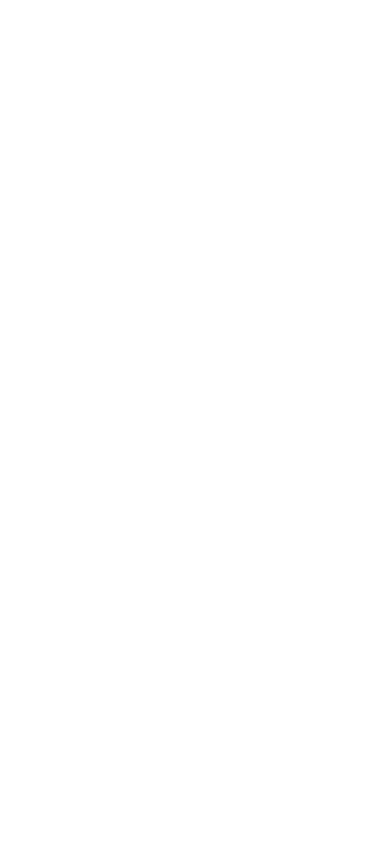
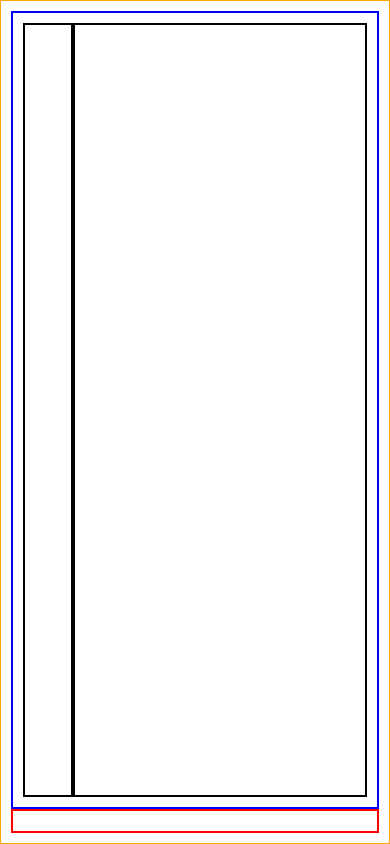
Before and after one commit to igorliotta/html-css-spotifyweb, a plain HTML site: page index.html in a window 390 px wide. Drawn offline with Linux system fonts and the light colour scheme.

Commit message:
Added: macro-layout section in html and the relative css debug rules and responsive sidebar

```diff
--- a/css/app.css
+++ b/css/app.css
@@ -32,3 +32,80 @@ img {
     --grey: #a3a3a3;
     --green: #adff2f;
 }
+
+body {
+    width: 100%;
+    min-height: 100vh;
+}
+
+/* LAYOUT */
+
+.container {
+    min-height: 100vh;
+    display: flex;
+    flex-direction: column;
+}
+
+.container-sidebar-main {
+    flex-grow: 1;
+    display: flex;
+}
+
+.sidebar {
+    width: 50px;
+    flex-shrink: -1;
+}
+
+.main-content {
+    flex-grow: 1;
+}
+
+
+
+/* DEBUG */
+
+.debug .container {
+    border: 1px solid orange;
+    padding: 10px;
+}
+
+
+
+.debug .container-sidebar-main {
+    border: 2px solid blue;
+    padding: 10px;
+}
+
+.debug .container-player{
+    border: 2px solid red;
+    padding: 10px;
+}
+
+.debug .sidebar {
+    border: 2px solid black;
+    padding: 10px;
+}
+
+.debug .main-content {
+    border: 2px solid black;
+    padding: 10px;
+}
+
+/* RESPONSIVE */
+
+
+@media (min-width: 576px) {
+
+    .sidebar {
+        width: 230px;
+    }
+ }
+
+
+@media (min-width: 768px) {  }
+
+
+@media (min-width: 992px) {  }
+
+
+@media (min-width: 1200px) {  }
--- a/index.html
+++ b/index.html
@@ -7,7 +7,33 @@
     <link rel="stylesheet" href="./css/app.css">
     <script src="https://kit.fontawesome.com/aa4f9fed4f.js" crossorigin="anonymous"></script>
 </head>
-<body>
+<body class="debug">
+   <!-- LAYOUT -->
+
+  <section class="page-content">
+    <div class="container">
+
+            <div class="container-sidebar-main">
+                <div class="sidebar"></div>
+                <main class="main-content"></main>
+            </div>
+
+
+
+
+
+
+
+            <div class="container-player"></div>
+
+    </div>
+  </section>
+
+
+
+
+
+
 
 </body>
 </html>
```
